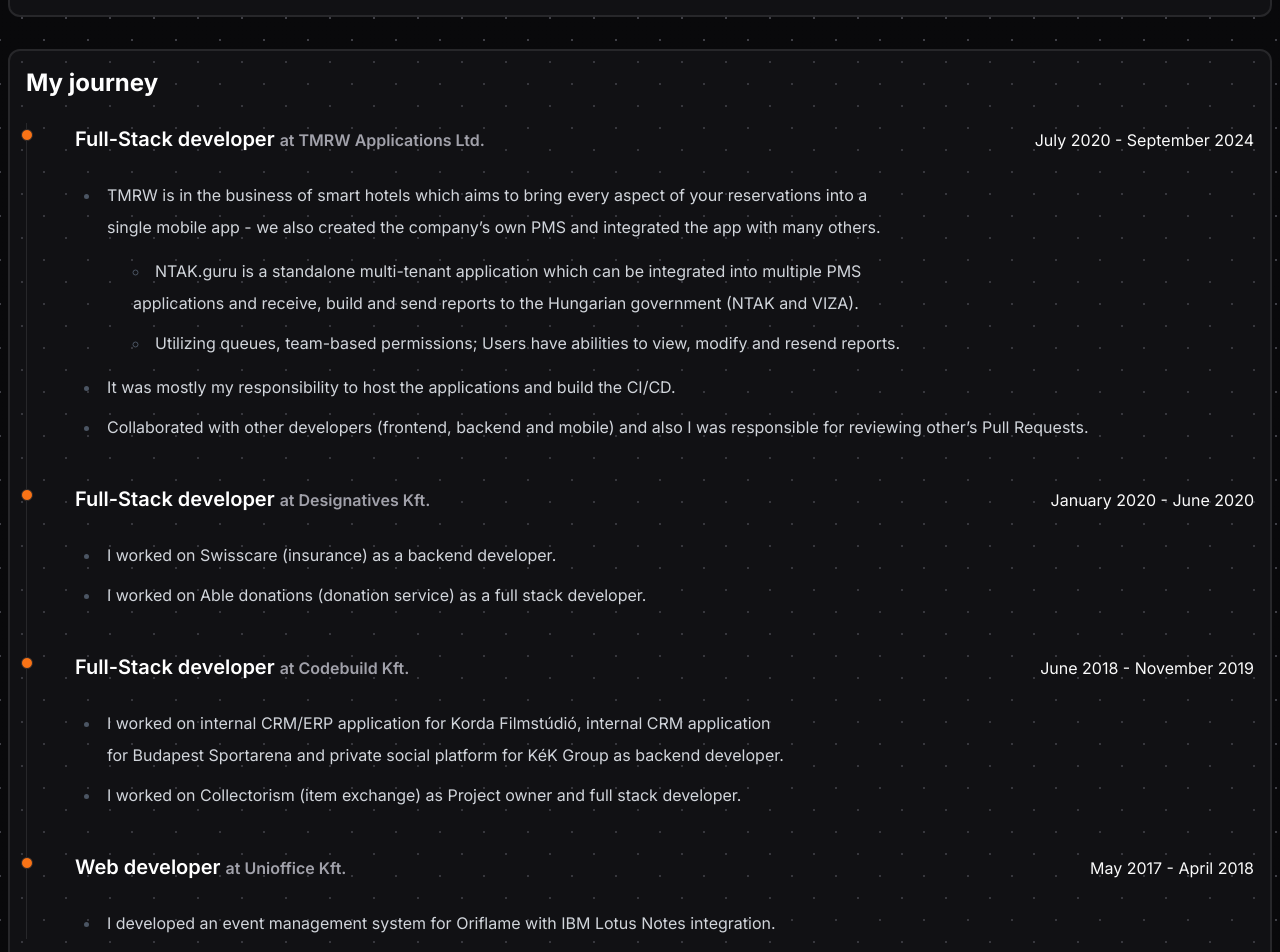
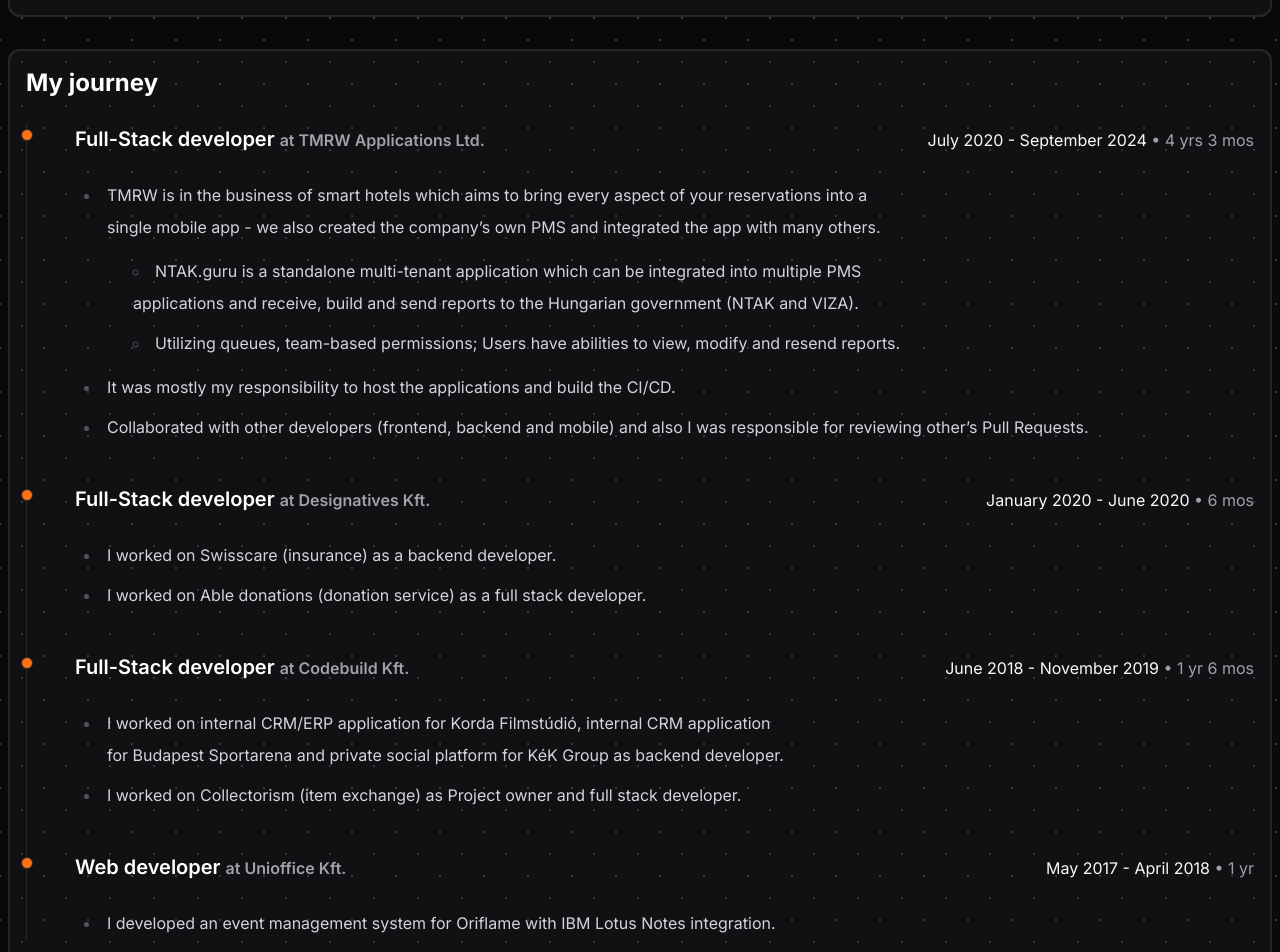
Before and after one commit to Otisz/leventeotta.com, a Next.js app: page / in a window 1280 px wide. Shown: the part 1060-2012 px from the top of the page. Built offline with nearby package versions, Linux system fonts and the light colour scheme.

Commit message:
Add elapsed time to journey

```diff
--- a/src/feature/Home/my-jouney-section.tsx
+++ b/src/feature/Home/my-jouney-section.tsx
@@ -11,7 +11,8 @@
               Full-Stack developer <small className="text-muted-foreground">at TMRW Applications Ltd.</small>
             </h3>
             <span className="text-foreground">
-              <time>July 2020</time> - <time>September 2024</time>
+              <time>July 2020</time> - <time>September 2024</time>{" "}
+              <span className="text-muted-foreground">• 4 yrs 3 mos</span>
             </span>
           </div>
 
@@ -43,7 +44,7 @@
               Full-Stack developer <small className="text-muted-foreground">at Designatives Kft.</small>
             </h3>
             <span className="text-foreground">
-              <time>January 2020</time> - <time>June 2020</time>
+              <time>January 2020</time> - <time>June 2020</time> <span className="text-muted-foreground">• 6 mos</span>
             </span>
           </div>
 
@@ -59,7 +60,8 @@
               Full-Stack developer <small className="text-muted-foreground">at Codebuild Kft.</small>
             </h3>
             <span className="text-foreground">
-              <time>June 2018</time> - <time>November 2019</time>
+              <time>June 2018</time> - <time>November 2019</time>{" "}
+              <span className="text-muted-foreground">• 1 yr 6 mos</span>
             </span>
           </div>
 
@@ -78,7 +80,7 @@
               Web developer <small className="text-muted-foreground">at Unioffice Kft.</small>
             </h3>
             <span className="text-foreground">
-              <time>May 2017</time> - <time>April 2018</time>
+              <time>May 2017</time> - <time>April 2018</time> <span className="text-muted-foreground">• 1 yr</span>
             </span>
           </div>
 
```
